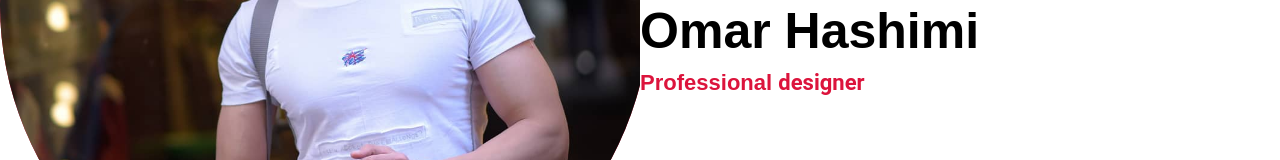
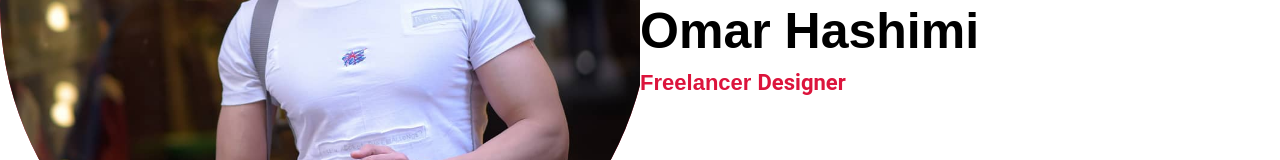
Before and after one commit to omarhashimi111/omarhashimi111.github.af, a React (Vite) app: page / in a window 1280 px wide. Shown: the part 390-550 px from the top of the page. Built offline with nearby package versions, Linux system fonts and the light colour scheme.

Commit message:
fix the professional text

```diff
--- a/src/components/intro/Intro.jsx
+++ b/src/components/intro/Intro.jsx
@@ -13,14 +13,14 @@ export default function Intro() {
       init(text.current,{
         showCursor: false,
         backDelay: 1500,
-        strings: ["designer","Full-Stack Developer","Data Analyst"]
+        strings: ["Designer","Full-Stack Developer","Data Analyst"]
       })
     },4000)
 
   },[])
   const hh2 = ['H','i', ' ','T','h','e','r','e',',','I',"'",'m']
   const hh1 = ['O','m','a','r',' ','H','a','s','h','i','m','i']
-  const Professional = ['P','r','o','f','e','s','s','i','o','n','a','l'," "]
+  const Professional = ['F','r','e','e','l','a','n','c','e','r'," "]
 
   return (
     <div className='intro' id="intro">
```
